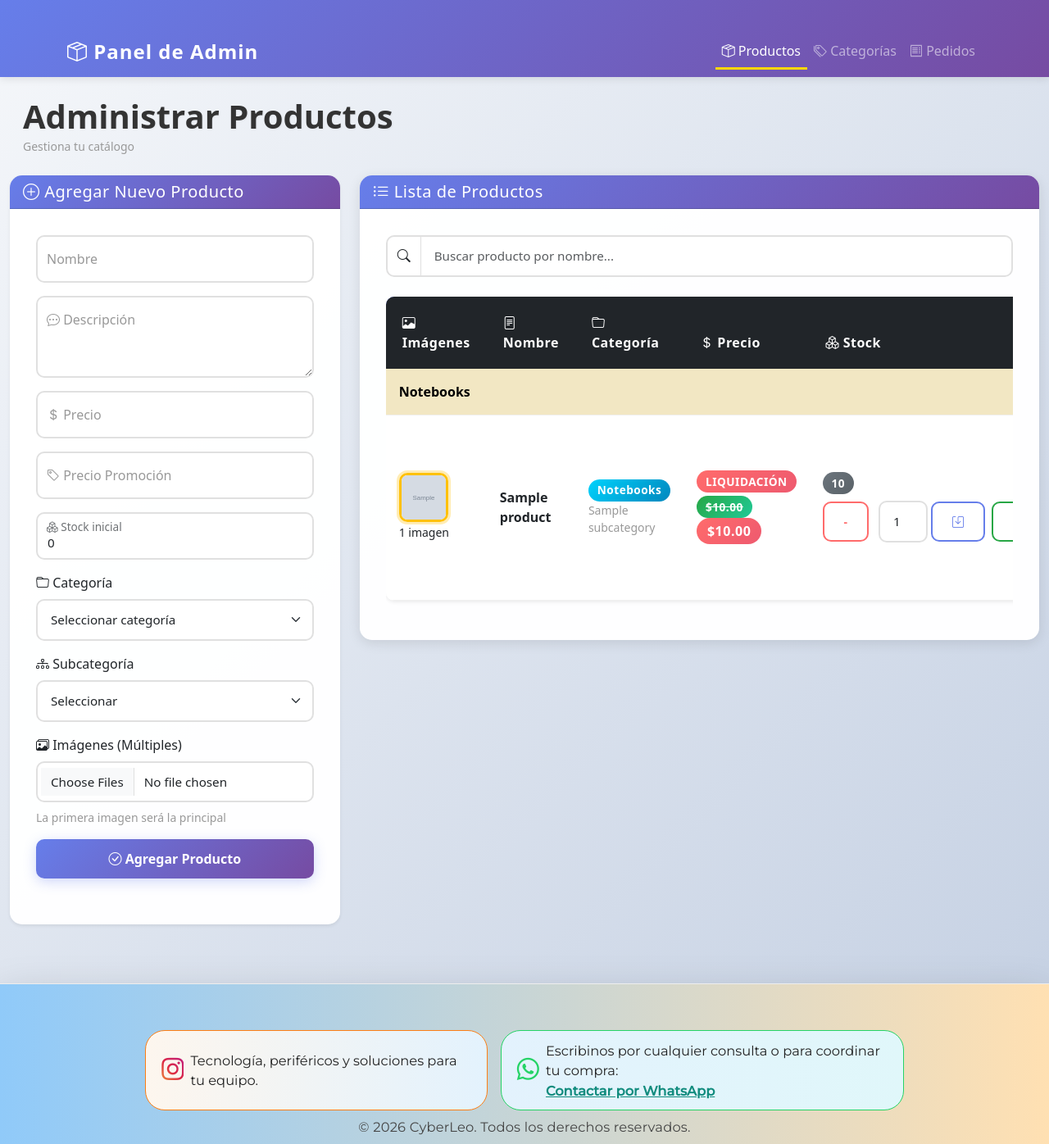
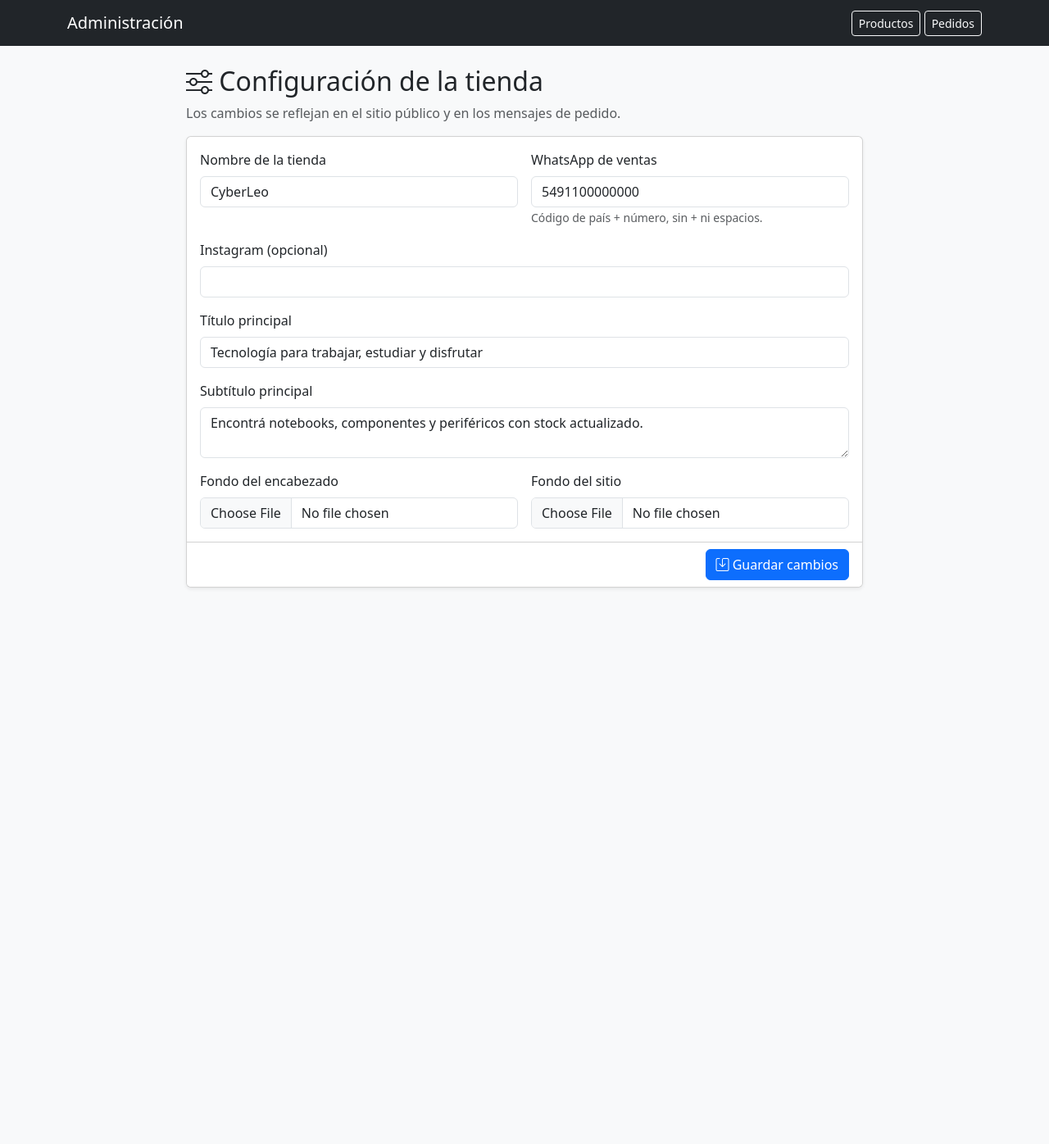
Before and after one commit to facundotupone/cyberleo, a PHP site: page /admin_settings.php in a window 1280 px wide. Shown: the whole page at 82% size. After the commit the page ends 718 px from the top, so only its background shows below. Run offline with PHP 8.4, Linux system fonts and the light colour scheme; the visitor is signed in with stand-in values (Sample User, id 1); data comes from the database, SQL or seed files in the repository; tables that the repository leaves empty hold one stand-in row (values such as "Sample post"); grey boxes marked "Sample" are stand-in pictures; some libraries are stand-ins or nearby versions.

Commit message:
Add storefront settings administration
Co-authored-by: Facundo Tupone <facundotupone@users.noreply.github.com>

```diff
--- a/admin_products.php
+++ b/admin_products.php
@@ -657,6 +657,11 @@ foreach ($products as $product) {
                             <i class="bi bi-receipt"></i> Pedidos
                         </a>
                     </li>
+                    <li class="nav-item">
+                        <a class="nav-link" href="admin_settings.php">
+                            <i class="bi bi-sliders"></i> Configuración
+                        </a>
+                    </li>
                 </ul>
             </div>
         </div>
--- /dev/null
+++ b/admin_settings.php
@@ -0,0 +1,92 @@
+<?php
+require_once 'includes/auth_check.php';
+require_once 'includes/config.php';
+require_once 'includes/db.php';
+require_once 'includes/functions.php';
+
+$pdo->exec("CREATE TABLE IF NOT EXISTS store_settings (
+    setting_key VARCHAR(80) PRIMARY KEY,
+    setting_value TEXT NOT NULL
+) ENGINE=InnoDB DEFAULT CHARSET=utf8mb4");
+
+$defaults = get_store_settings();
+$message = '';
+
+function save_setting($key, $value) {
+    global $pdo;
+    $stmt = $pdo->prepare('INSERT INTO store_settings (setting_key, setting_value) VALUES (?, ?) ON DUPLICATE KEY UPDATE setting_value = VALUES(setting_value)');
+    $stmt->execute([$key, $value]);
+}
+
+function upload_setting_image($inputName, $currentValue) {
+    if (empty($_FILES[$inputName]['name']) || $_FILES[$inputName]['error'] === UPLOAD_ERR_NO_FILE) return $currentValue;
+    if ($_FILES[$inputName]['error'] !== UPLOAD_ERR_OK || $_FILES[$inputName]['size'] > 5 * 1024 * 1024) {
+        throw new RuntimeException('La imagen debe pesar menos de 5 MB.');
+    }
+    $imageInfo = @getimagesize($_FILES[$inputName]['tmp_name']);
+    $allowed = ['image/jpeg' => 'jpg', 'image/png' => 'png', 'image/webp' => 'webp'];
+    if (!$imageInfo || !isset($allowed[$imageInfo['mime']])) {
+        throw new RuntimeException('Solo se permiten imágenes JPG, PNG o WebP.');
+    }
+    $directory = 'assets/images/settings/';
+    if (!is_dir($directory) && !mkdir($directory, 0755, true)) {
+        throw new RuntimeException('No se pudo crear el directorio de imágenes.');
+    }
+    $path = $directory . bin2hex(random_bytes(12)) . '.' . $allowed[$imageInfo['mime']];
+    if (!move_uploaded_file($_FILES[$inputName]['tmp_name'], $path)) {
+        throw new RuntimeException('No se pudo guardar la imagen.');
+    }
+    return $path;
+}
+
+if ($_SERVER['REQUEST_METHOD'] === 'POST') {
+    try {
+        $name = trim($_POST['store_name'] ?? '');
+        $whatsapp = preg_replace('/\D/', '', $_POST['whatsapp_number'] ?? '');
+        if ($name === '' || mb_strlen($name) > 80 || strlen($whatsapp) < 8 || strlen($whatsapp) > 16) {
+            throw new RuntimeException('Ingresá un nombre y un WhatsApp válido, con código de país.');
+        }
+        $instagram = trim($_POST['instagram_url'] ?? '');
+        if ($instagram !== '' && !filter_var($instagram, FILTER_VALIDATE_URL)) throw new RuntimeException('La URL de Instagram no es válida.');
+
+        $heroBackground = upload_setting_image('hero_background_file', $defaults['hero_background']);
+        $bodyBackground = upload_setting_image('body_background_file', $defaults['body_background']);
+        foreach ([
+            'store_name' => $name,
+            'whatsapp_number' => $whatsapp,
+            'instagram_url' => $instagram,
+            'hero_title' => mb_substr(trim($_POST['hero_title'] ?? ''), 0, 140),
+            'hero_subtitle' => mb_substr(trim($_POST['hero_subtitle'] ?? ''), 0, 240),
+            'hero_background' => $heroBackground,
+            'body_background' => $bodyBackground,
+        ] as $key => $value) save_setting($key, $value);
+        $defaults = get_store_settings(); // Se recargará en la siguiente petición.
+        $message = 'Configuración guardada correctamente.';
+    } catch (Throwable $e) {
+        $message = $e->getMessage();
+    }
+}
+?>
+<!DOCTYPE html>
+<html lang="es"><head>
+<meta charset="UTF-8"><meta name="viewport" content="width=device-width, initial-scale=1.0">
+<title>Configuración de tienda</title>
+<link rel="stylesheet" href="https://cdn.jsdelivr.net/npm/bootstrap@5.3.0/dist/css/bootstrap.min.css">
+<link rel="stylesheet" href="https://cdn.jsdelivr.net/npm/bootstrap-icons@1.10.0/font/bootstrap-icons.css">
+</head><body class="bg-light">
+<nav class="navbar navbar-dark bg-dark"><div class="container"><a class="navbar-brand" href="admin_products.php">Administración</a><div><a class="btn btn-outline-light btn-sm" href="admin_products.php">Productos</a> <a class="btn btn-outline-light btn-sm" href="admin_orders.php">Pedidos</a></div></div></nav>
+<main class="container py-4" style="max-width:850px">
+<h1 class="h2"><i class="bi bi-sliders"></i> Configuración de la tienda</h1><p class="text-muted">Los cambios se reflejan en el sitio público y en los mensajes de pedido.</p>
+<?php if ($message): ?><div class="alert alert-info"><?= htmlspecialchars($message) ?></div><?php endif; ?>
+<form method="post" enctype="multipart/form-data" class="card shadow-sm"><div class="card-body">
+<div class="row g-3">
+<div class="col-md-6"><label class="form-label">Nombre de la tienda</label><input class="form-control" name="store_name" required value="<?= htmlspecialchars($defaults['store_name']) ?>"></div>
+<div class="col-md-6"><label class="form-label">WhatsApp de ventas</label><input class="form-control" name="whatsapp_number" required inputmode="numeric" value="<?= htmlspecialchars($defaults['whatsapp_number']) ?>"><small class="text-muted">Código de país + número, sin + ni espacios.</small></div>
+<div class="col-12"><label class="form-label">Instagram (opcional)</label><input class="form-control" type="url" name="instagram_url" value="<?= htmlspecialchars($defaults['instagram_url']) ?>"></div>
+<div class="col-12"><label class="form-label">Título principal</label><input class="form-control" name="hero_title" required value="<?= htmlspecialchars($defaults['hero_title']) ?>"></div>
+<div class="col-12"><label class="form-label">Subtítulo principal</label><textarea class="form-control" name="hero_subtitle" rows="2" required><?= htmlspecialchars($defaults['hero_subtitle']) ?></textarea></div>
+<div class="col-md-6"><label class="form-label">Fondo del encabezado</label><input class="form-control" type="file" name="hero_background_file" accept="image/jpeg,image/png,image/webp"><?php if ($defaults['hero_background']): ?><img class="img-thumbnail mt-2" style="max-height:100px" src="<?= htmlspecialchars($defaults['hero_background']) ?>" alt="Fondo actual"><?php endif; ?></div>
+<div class="col-md-6"><label class="form-label">Fondo del sitio</label><input class="form-control" type="file" name="body_background_file" accept="image/jpeg,image/png,image/webp"><?php if ($defaults['body_background']): ?><img class="img-thumbnail mt-2" style="max-height:100px" src="<?= htmlspecialchars($defaults['body_background']) ?>" alt="Fondo actual"><?php endif; ?></div>
+</div>
+</div><div class="card-footer bg-white text-end"><button class="btn btn-primary"><i class="bi bi-save"></i> Guardar cambios</button></div></form>
+</main></body></html>
--- a/components/footer.php
+++ b/components/footer.php
@@ -1,3 +1,4 @@
+<?php if (!isset($storeSettings)) { $storeSettings = get_store_settings(); } ?>
 <footer class="footer mt-5 pt-4 pb-2 border-top shadow-lg" style="background: linear-gradient(90deg, #90caf9 0%, #ffe0b2 100%); color: #222; border-color: #eee !important; font-family: 'Montserrat', Arial, sans-serif; box-shadow: 0 -4px 24px 0 rgba(0,0,0,0.07);">
     <div class="container">
         <!-- Banners destacados en el pie -->
@@ -9,6 +10,7 @@
                         <span style="font-size: 1.7rem; background: linear-gradient(45deg, #f09433 0%,#e6683c 25%,#dc2743 50%,#cc2366 75%,#bc1888 100%); -webkit-background-clip: text; -webkit-text-fill-color: transparent; display: flex; align-items: center;"><i class="bi bi-instagram"></i></span>
                         <span style="font-size: 1.02rem; color: #222;">
                             Tecnología, periféricos y soluciones para tu equipo.
+                            <?php if ($storeSettings['instagram_url']): ?><br><a href="<?= htmlspecialchars($storeSettings['instagram_url']) ?>" target="_blank" rel="noopener" style="color: #dc2743; font-weight: 600; text-decoration: underline;">Seguinos en Instagram</a><?php endif; ?>
                         </span>
                     </div>
                     <!-- WhatsApp -->
@@ -16,7 +18,7 @@
                         <span style="font-size: 1.7rem; color: #25d366; display: flex; align-items: center;"><i class="bi bi-whatsapp"></i></span>
                         <span style="font-size: 1.02rem; color: #222;">
                             Escribinos por cualquier consulta o para coordinar tu compra:<br>
-                            <a href="https://wa.me/<?= htmlspecialchars(WHATSAPP_NUMBER) ?>?text=<?= urlencode('Hola ' . STORE_NAME . ', quisiera hacer una consulta.') ?>" target="_blank" rel="noopener" style="color: #128c7e; font-weight: 600; text-decoration: underline;">Contactar por WhatsApp</a>
+                            <a href="https://wa.me/<?= htmlspecialchars($storeSettings['whatsapp_number']) ?>?text=<?= urlencode('Hola ' . $storeSettings['store_name'] . ', quisiera hacer una consulta.') ?>" target="_blank" rel="noopener" style="color: #128c7e; font-weight: 600; text-decoration: underline;">Contactar por WhatsApp</a>
                         </span>
                     </div>
                     <!-- Email -->
@@ -27,7 +29,7 @@
         <!-- Fin banners destacados en el pie -->
         <div class="row">
             <div class="col text-center">
-                <small class="footer-copyright">&copy; <?php echo date('Y'); ?> <?= htmlspecialchars(STORE_NAME) ?>. Todos los derechos reservados.</small>
+                <small class="footer-copyright">&copy; <?php echo date('Y'); ?> <?= htmlspecialchars($storeSettings['store_name']) ?>. Todos los derechos reservados.</small>
             </div>
         </div>
     </div>
--- a/components/nav.php
+++ b/components/nav.php
@@ -1,8 +1,8 @@
-<?php if (!isset($categories)) { $categories = get_categories(); } ?>
+<?php if (!isset($categories)) { $categories = get_categories(); } if (!isset($storeSettings)) { $storeSettings = get_store_settings(); } ?>
 <nav class="navbar navbar-expand-lg navbar-light bg-white shadow-sm sticky-top">
     <div class="container">
         <a class="navbar-brand fw-bold text-primary" href="index.php">
-            <i class="bi bi-cpu-fill me-2"></i><?= htmlspecialchars(STORE_NAME) ?>
+            <i class="bi bi-cpu-fill me-2"></i><?= htmlspecialchars($storeSettings['store_name']) ?>
         </a>
         <button class="navbar-toggler" type="button" data-bs-toggle="collapse" data-bs-target="#mainNav" aria-controls="mainNav" aria-expanded="false" aria-label="Abrir menú">
             <span class="navbar-toggler-icon"></span>
--- a/create_order.php
+++ b/create_order.php
@@ -1,6 +1,7 @@
 <?php
 require_once 'includes/config.php';
 require_once 'includes/db.php';
+require_once 'includes/functions.php';
 
 header('Content-Type: application/json; charset=utf-8');
 
@@ -63,12 +64,13 @@ try {
     }
     $pdo->commit();
 
-    $message = "Hola " . STORE_NAME . ", quiero confirmar el pedido #{$orderId}:\n\n";
+    $storeSettings = get_store_settings();
+    $message = "Hola " . $storeSettings['store_name'] . ", quiero confirmar el pedido #{$orderId}:\n\n";
     foreach ($orderItems as $item) {
         $message .= "{$item['product']['name']} x {$item['quantity']} = $" . number_format($item['price'] * $item['quantity'], 2, ',', '.') . "\n";
     }
     $message .= "\nTotal: $" . number_format($total, 2, ',', '.') . "\n\nQuedo atento/a para coordinar pago, envío o retiro.";
-    echo json_encode(['success' => true, 'orderId' => $orderId, 'whatsappUrl' => 'https://wa.me/' . WHATSAPP_NUMBER . '?text=' . rawurlencode($message)]);
+    echo json_encode(['success' => true, 'orderId' => $orderId, 'whatsappUrl' => 'https://wa.me/' . $storeSettings['whatsapp_number'] . '?text=' . rawurlencode($message)]);
 } catch (Throwable $e) {
     if ($pdo->inTransaction()) {
         $pdo->rollBack();
--- a/includes/functions.php
+++ b/includes/functions.php
@@ -1,6 +1,32 @@
 
 <?php
 require_once 'db.php';
+
+function get_store_settings() {
+    global $pdo;
+    static $settings = null;
+    if ($settings !== null) return $settings;
+
+    $settings = [
+        'store_name' => STORE_NAME,
+        'whatsapp_number' => WHATSAPP_NUMBER,
+        'instagram_url' => STORE_INSTAGRAM,
+        'hero_title' => 'Tecnología para trabajar, estudiar y disfrutar',
+        'hero_subtitle' => 'Encontrá notebooks, componentes y periféricos con stock actualizado.',
+        'hero_background' => '',
+        'body_background' => '',
+    ];
+    try {
+        $rows = $pdo->query('SELECT setting_key, setting_value FROM store_settings')->fetchAll(PDO::FETCH_KEY_PAIR);
+        foreach ($rows as $key => $value) {
+            if (array_key_exists($key, $settings) && $value !== '') $settings[$key] = $value;
+        }
+    } catch (PDOException $e) {
+        // La tienda sigue mostrando valores seguros por defecto hasta importar schema.sql.
+        error_log($e->getMessage());
+    }
+    return $settings;
+}
 
 function get_categories() {
     global $pdo;
--- a/index.php
+++ b/index.php
@@ -68,10 +68,10 @@ foreach ($stmt->fetchAll(PDO::FETCH_ASSOC) as $row) {
 <body>
     <?php require_once 'components/nav.php'; ?>
     <main class="container mt-4">
-        <section class="hero-section" aria-label="<?= htmlspecialchars(STORE_NAME) ?>">
+        <section class="hero-section" aria-label="<?= htmlspecialchars($storeSettings['store_name']) ?>">
             <div class="hero-content text-center text-white">
-                <h1 class="text-white">Tecnología para trabajar, estudiar y disfrutar</h1>
-                <h3 class="text-white">Encontrá notebooks, componentes y periféricos con stock actualizado.</h3>
+                <h1 class="text-white"><?= htmlspecialchars($storeSettings['hero_title']) ?></h1>
+                <h3 class="text-white"><?= htmlspecialchars($storeSettings['hero_subtitle']) ?></h3>
             </div>
         </section>
         <br>
--- a/schema.sql
+++ b/schema.sql
@@ -70,6 +70,11 @@ CREATE TABLE IF NOT EXISTS order_items (
   CONSTRAINT fk_order_item_product FOREIGN KEY (product_id) REFERENCES products(id) ON DELETE SET NULL
 ) ENGINE=InnoDB;
 
+CREATE TABLE IF NOT EXISTS store_settings (
+  setting_key VARCHAR(80) PRIMARY KEY,
+  setting_value TEXT NOT NULL
+) ENGINE=InnoDB;
+
 INSERT INTO categories (name, icon)
 SELECT 'Notebooks', 'bi-laptop' WHERE NOT EXISTS (SELECT 1 FROM categories);
 INSERT INTO categories (name, icon)
```
Also changed, not shown: components/head.php (+7 -2 lines), README.md.
